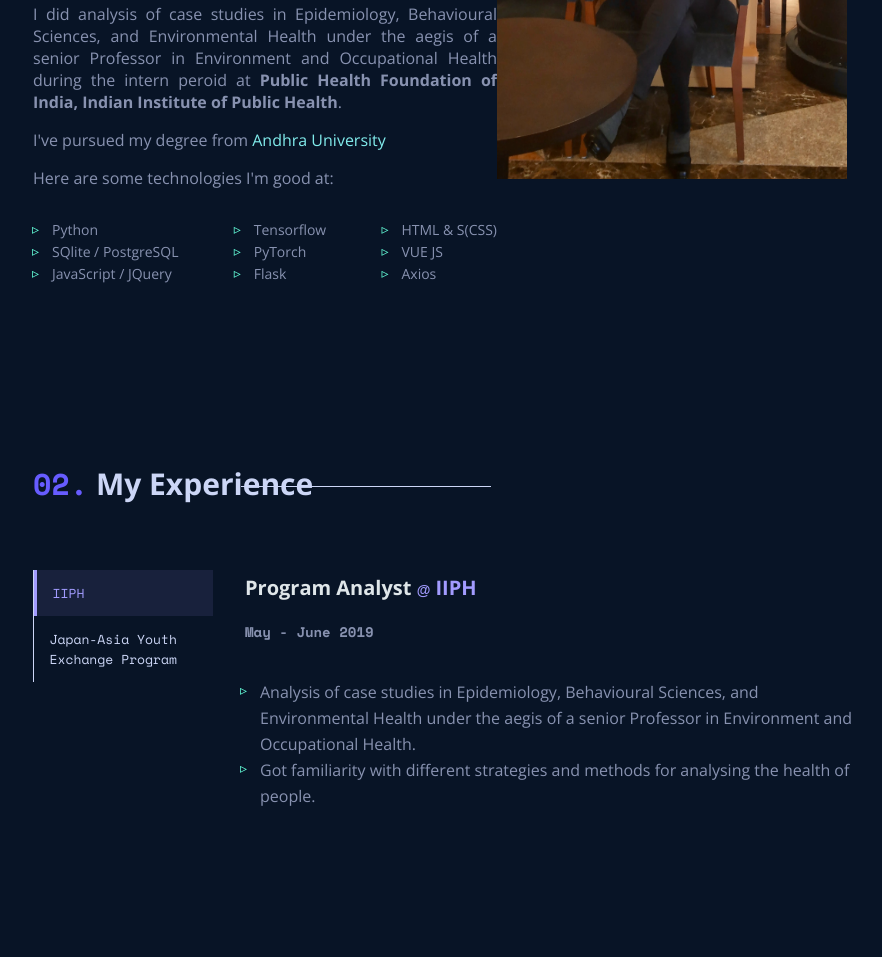
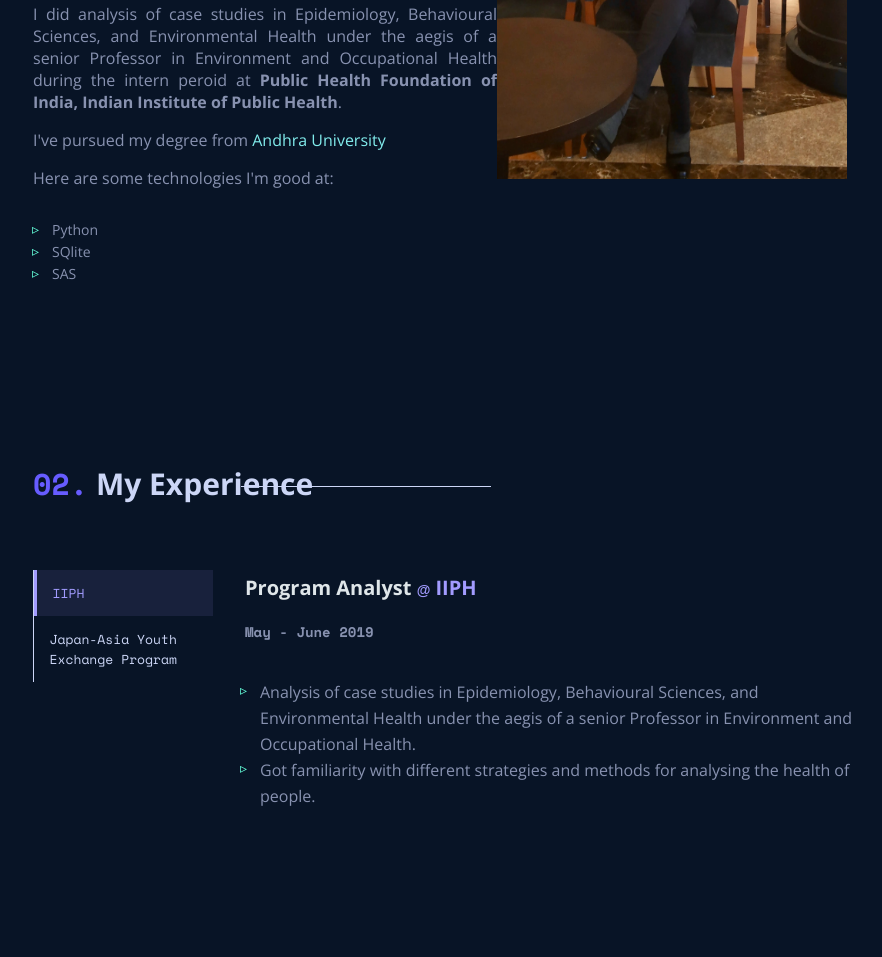
Before and after one commit to sindhura-adusumilli/sindhura-adusumilli.github.io, a plain HTML site: page index.html in a window 1280 px wide. Shown: the part 1184-2141 px from the top of the page, without its empty margins (249-1131 px from the left). Drawn offline with nearby package versions, Linux system fonts and the light colour scheme; a script that the page names is missing; a web font is replaced by a local one.

Commit message:
Update index.html

```diff
--- a/index.html
+++ b/index.html
@@ -95,10 +95,10 @@
 					<div class="tech">
 						<ul>
 							<li>Python</li>
-							<li>SQlite / PostgreSQL</li>
-							<li>JavaScript / JQuery</li>
+							<li>SQlite</li>
+							<li>SAS</li>
 						</ul>
-						<ul>
+<!-- 						<ul>
 							<li>Tensorflow</li>
 							<li>PyTorch</li>
 							<li>Flask</li>
@@ -107,7 +107,7 @@
 							<li>HTML & S(CSS)</li>
 							<li>VUE JS</li>
 							<li>Axios</li>
-						</ul>
+						</ul> -->
 					</div>
 				</div>
 				<div class="content-img">
```
